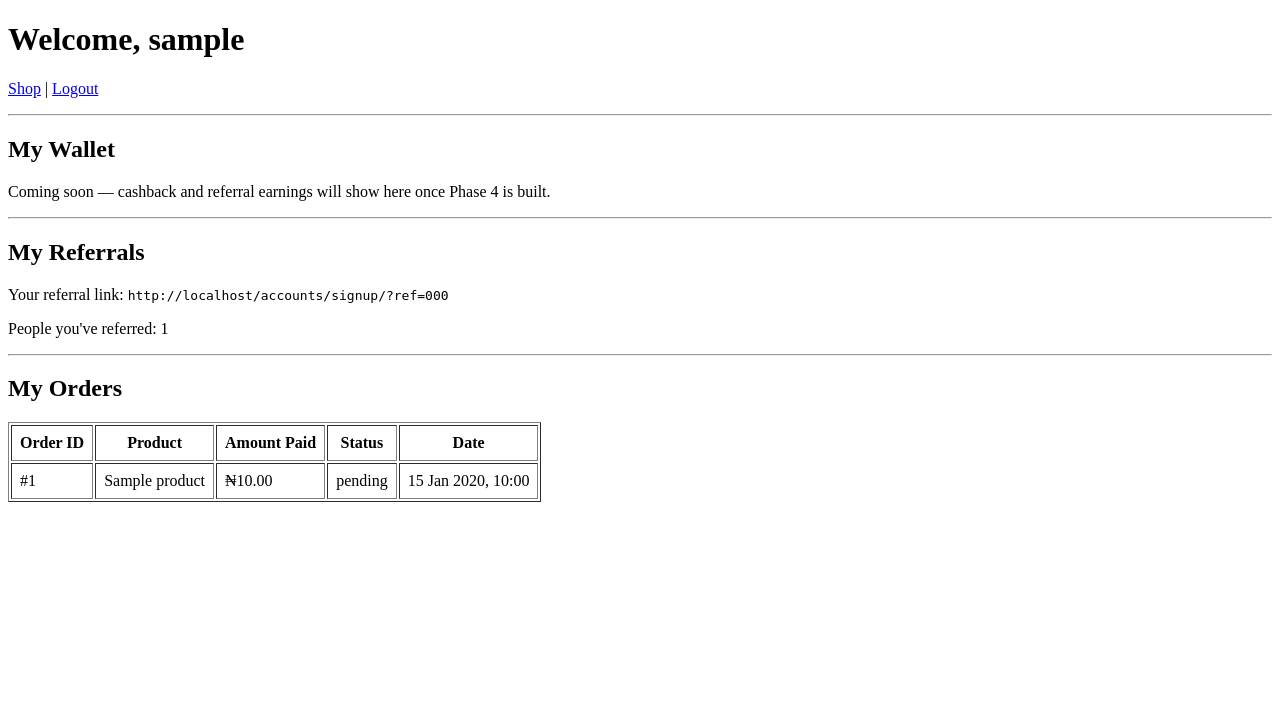
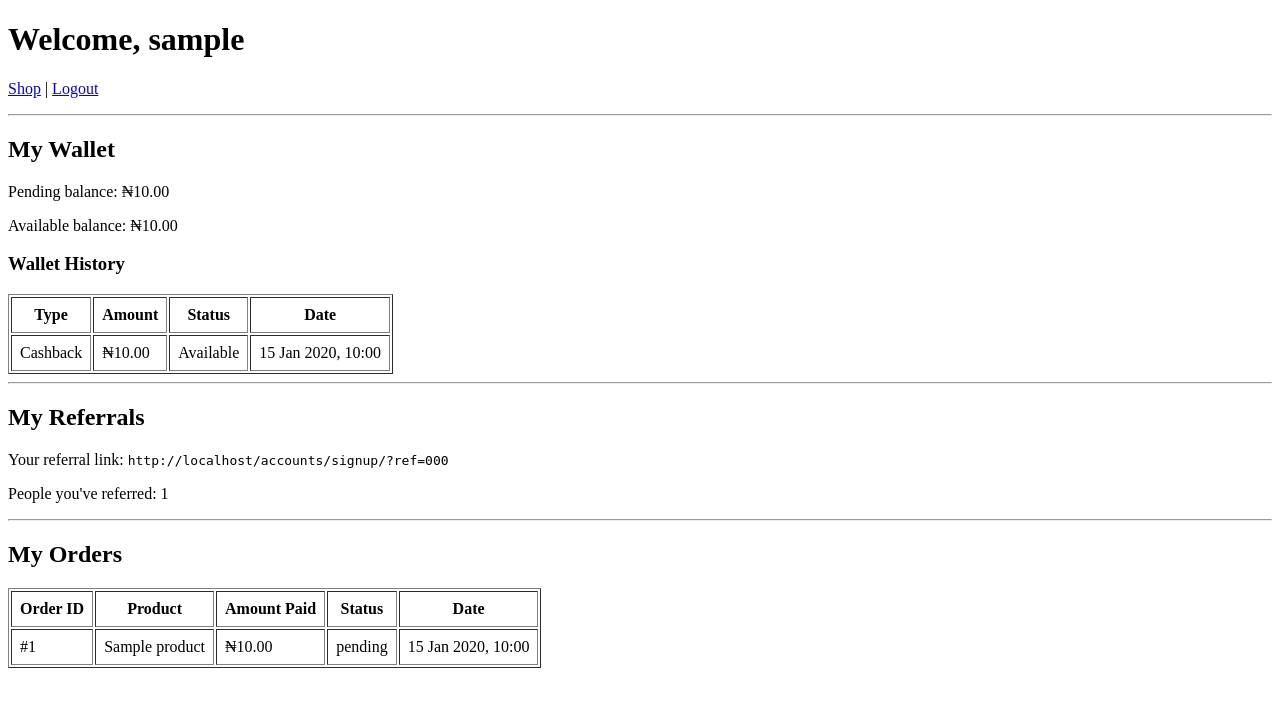
Before and after one commit to Peter0Chukwu/sabi-zobo-app, a Django app: page /dashboard/ in a window 1280 px wide. Shown: the top 707 px of the page. Run offline with Django 5.2, Linux system fonts and the light colour scheme; a user stored in the database is signed in; tables that the repository leaves empty hold one stand-in row (values such as "Sample post").

Commit message:
update dashboard: display wallet balances and transaction history

```diff
--- a/store/templates/store/dashboard.html
+++ b/store/templates/store/dashboard.html
@@ -8,8 +8,29 @@
     <p><a href="{% url 'product_page' %}">Shop</a> | <a href="{% url 'logout' %}">Logout</a></p>
 
     <hr>
-    <h2>My Wallet</h2>
-    <p>Coming soon — cashback and referral earnings will show here once Phase 4 is built.</p>
+        <h2>My Wallet</h2>
+    <p>Pending balance: ₦{{ wallet.pending_balance }}</p>
+    <p>Available balance: ₦{{ wallet.available_balance }}</p>
+
+    <h3>Wallet History</h3>
+    <table border="1" cellpadding="8">
+        <tr>
+            <th>Type</th>
+            <th>Amount</th>
+            <th>Status</th>
+            <th>Date</th>
+        </tr>
+        {% for t in transactions %}
+        <tr>
+            <td>{{ t.get_type_display }}</td>
+            <td>₦{{ t.amount }}</td>
+            <td>{{ t.get_status_display }}</td>
+            <td>{{ t.created_at|date:"d M Y, H:i" }}</td>
+        </tr>
+        {% empty %}
+        <tr><td colspan="4">No wallet activity yet.</td></tr>
+        {% endfor %}
+    </table>
 
     <hr>
     <h2>My Referrals</h2>
--- a/store/views.py
+++ b/store/views.py
@@ -2,7 +2,7 @@ import requests
 from django.conf import settings
 from django.contrib.auth.decorators import login_required
 from django.shortcuts import render, redirect, get_object_or_404
-from .models import Product, Order
+from .models import Product, Order, Wallet, WalletTransaction
 
 
 @login_required
@@ -74,11 +74,15 @@ def payment_callback(request):
 @login_required
 def dashboard(request):
     orders = Order.objects.filter(buyer=request.user).order_by('-created_at')
+    wallet, _ = Wallet.objects.get_or_create(user=request.user)
+    transactions = WalletTransaction.objects.filter(user=request.user).order_by('-created_at')
     referral_link = request.build_absolute_uri(f'/accounts/signup/?ref={request.user.referral_code}')
     referral_count = request.user.referrals.count()
 
     return render(request, 'store/dashboard.html', {
         'orders': orders,
+        'wallet': wallet,
+        'transactions': transactions,
         'referral_link': referral_link,
         'referral_count': referral_count,
     })
```
